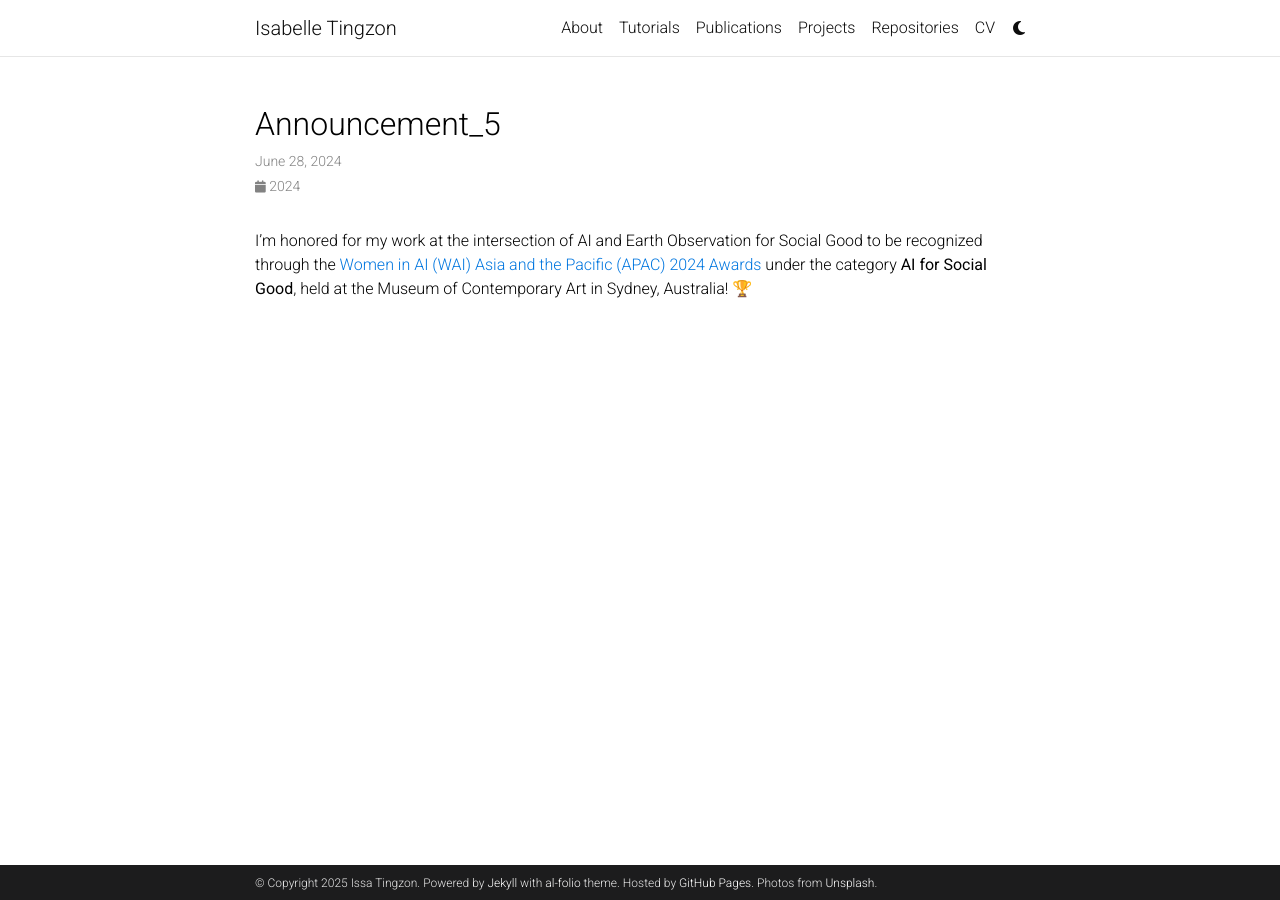
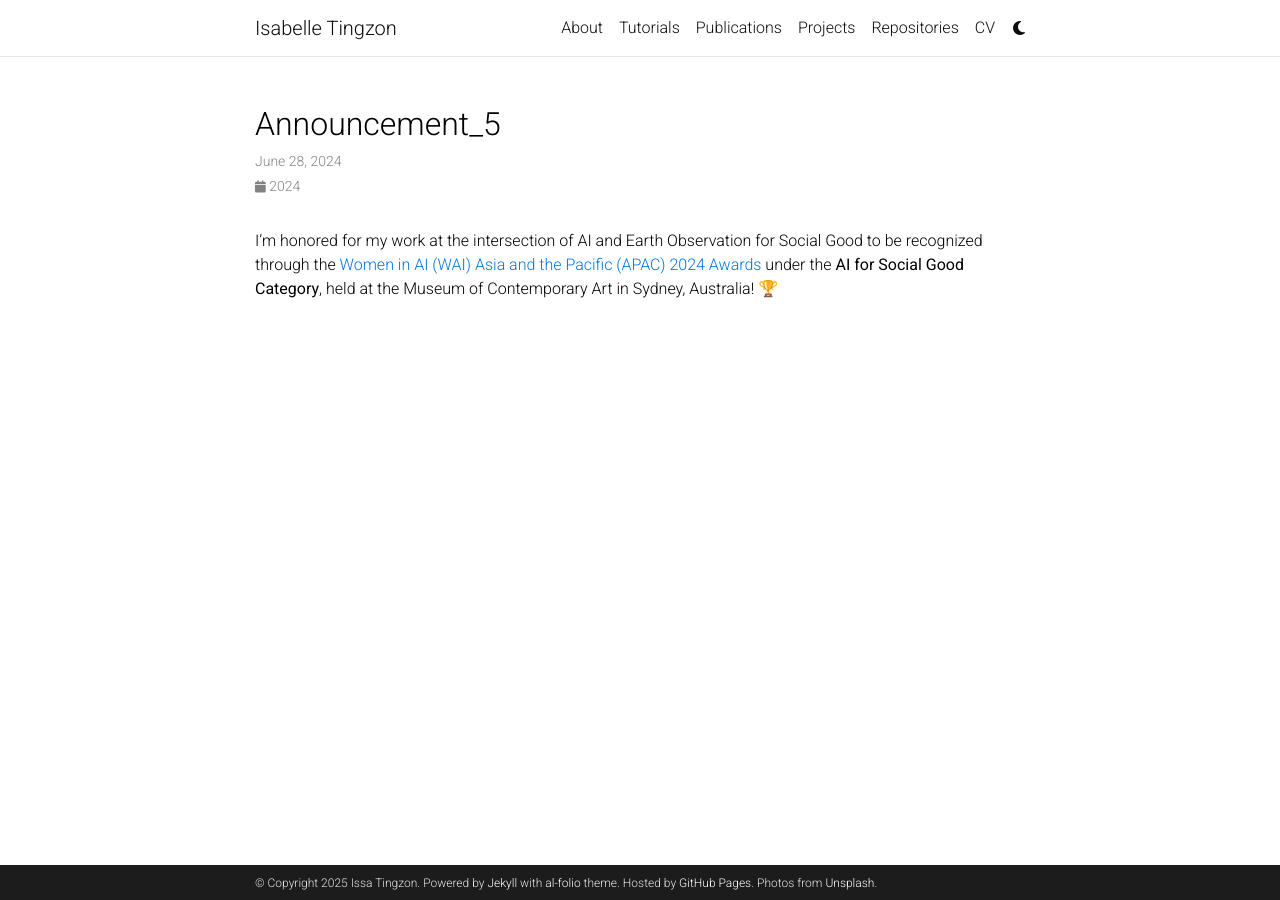
Before and after one commit to issa-tingzon/issa-tingzon.github.io, a Jekyll site: the page built from _news/announcement_5.md, in a window 1280 px wide. Built offline with Jekyll 4.4.1, drawn with Linux system fonts in a browser that asks for light colours; comment, search, counter and statistics services are not loaded; a style sheet for code colours, icons or effects is not loaded.

```diff
--- a/_news/announcement_5.md
+++ b/_news/announcement_5.md
@@ -5,4 +5,4 @@ inline: true
 related_posts: false
 ---
 
-I'm honored for my work at the intersection of AI and Earth Observation for Social Good to be recognized through the <a href="https://www.linkedin.com/posts/women-in-ai-asia-pacific-apac-_aiaustralia-artificialintelligence-machinelearning-activity-7214190359763910656-fN-V?utm_source=share&utm_medium=member_desktop&rcm=ACoAABctc-8BPMF67r0yW6IaRQDuVQWL0-QA_TQ">Women in AI (WAI) Asia and the Pacific (APAC) 2024 Awards</a> under the category <b>AI for Social Good</b>, held at the Museum of Contemporary Art in Sydney, Australia! 🏆
+I'm honored for my work at the intersection of AI and Earth Observation for Social Good to be recognized through the <a href="https://www.linkedin.com/posts/women-in-ai-asia-pacific-apac-_aiaustralia-artificialintelligence-machinelearning-activity-7214190359763910656-fN-V?utm_source=share&utm_medium=member_desktop&rcm=ACoAABctc-8BPMF67r0yW6IaRQDuVQWL0-QA_TQ">Women in AI (WAI) Asia and the Pacific (APAC) 2024 Awards</a> under the <b>AI for Social Good Category</b>, held at the Museum of Contemporary Art in Sydney, Australia! 🏆
```
